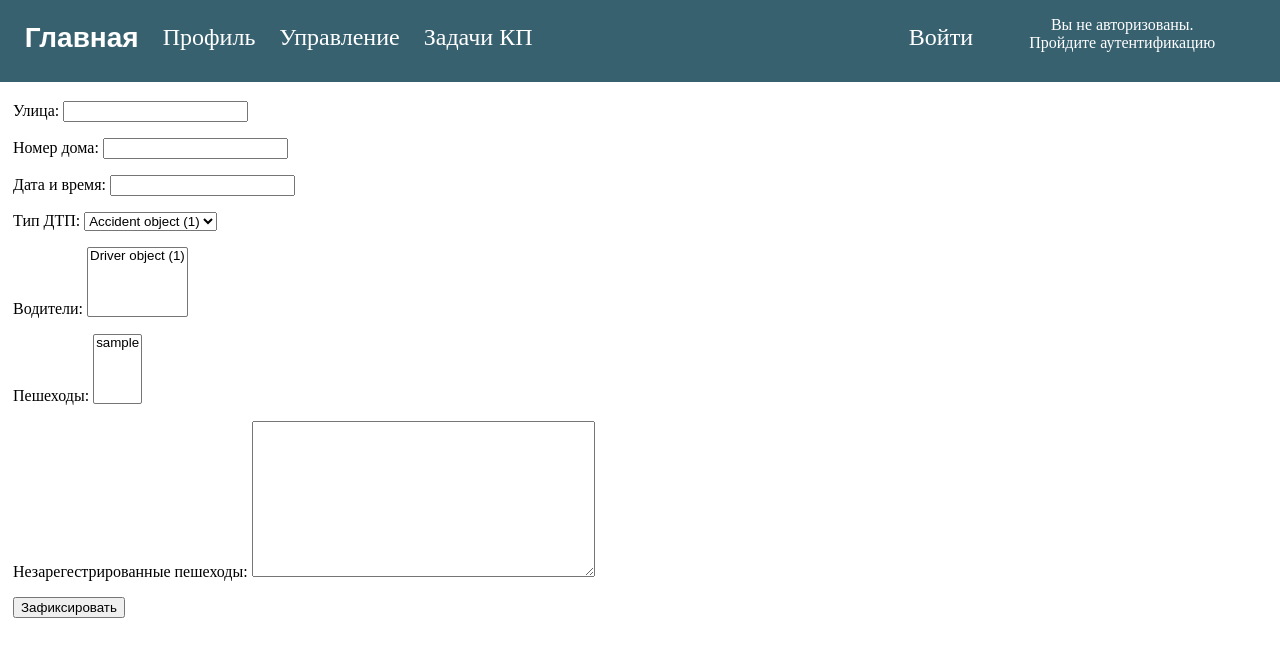
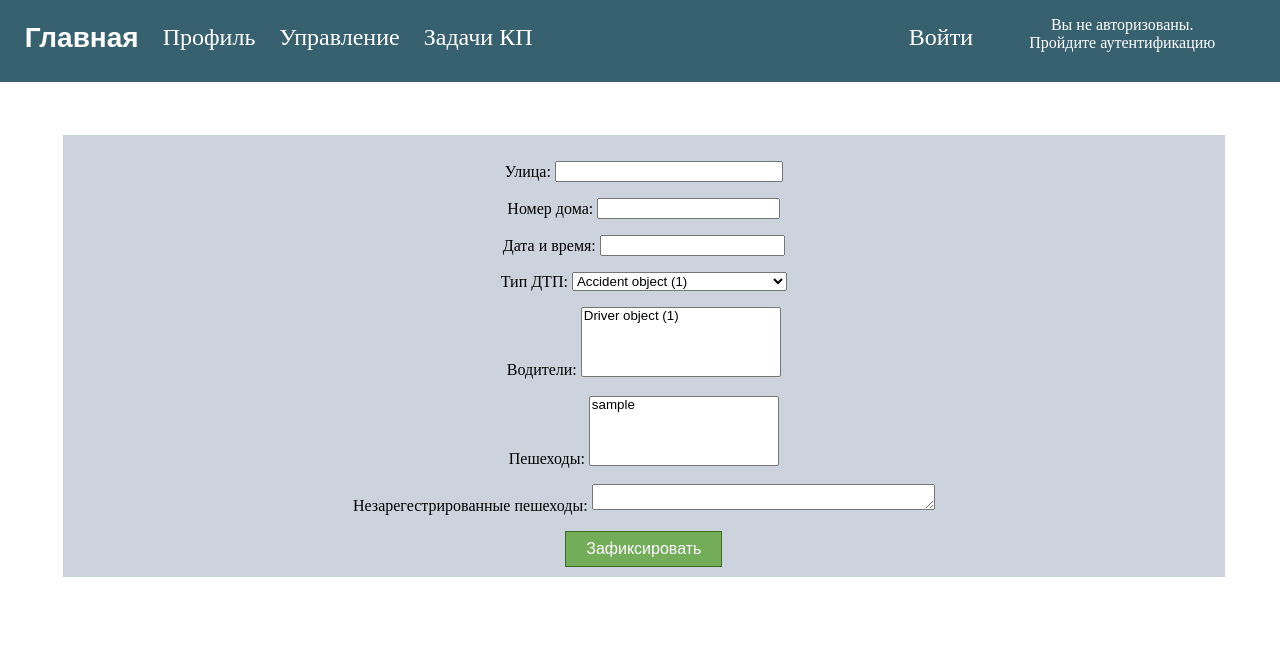
Before and after one commit to mykhailokukol/CourseProject_Spring2018, a Django app: page /control/fixate_accident/ in a window 1280 px wide. Shown: the top 657 px of the page. Run offline with Django 3.2, Linux system fonts and the light colour scheme; tables that the repository leaves empty hold one stand-in row (values such as "Sample post"); some web fonts are replaced.

Commit message:
Добавил немного верстки

```diff
--- a/static/css/common.css
+++ b/static/css/common.css
@@ -6,3 +6,27 @@
   /* background-color: skyblue; */
   font-family: 'Gabriela', serif;
 }
+
+.btn-success {
+	filter:progid:DXImageTransform.Microsoft.gradient(startColorstr='#74ad5a', endColorstr='#68a54b',GradientType=0);
+	background-color:#74ad5a;
+	border:1px solid #3b6e22;
+	display:inline-block;
+	cursor:pointer;
+	color:#ffffff;
+	font-size:16px;
+	padding:8px 20px;
+	text-decoration:none;
+}
+.btn-success:hover {
+	filter: progid:DXImageTransform.Microsoft.gradient(startColorstr='#68a54b', endColorstr='#74ad5a',GradientType=0);
+	background-color:#68a54b;
+}
+.btn-success:active {
+	position:relative;
+	top:1px;
+}
+
+textarea {
+  height: 20px;
+}
--- /dev/null
+++ b/static/css/control/fixate_accident.css
@@ -0,0 +1,36 @@
+.content {
+  width: calc(97% - 50px);
+}
+
+form {
+  margin: 50px;
+  width: calc(100% - 50px);
+  padding: 10px;
+  background-color: #ccd3dd;
+  text-align: center;
+}
+
+label {
+  vertical-align: middle;
+  text-align: center;
+}
+
+#id_street {
+  width: 220px;
+}
+
+#id_house {
+  width: 175px;
+}
+
+#id_type {
+  width: 215px;
+}
+
+#id_drivers {
+  width: 200px;
+}
+
+#id_pedestrians {
+  width: 190px;
+}
--- a/templates/main/control/fixate_accident.html
+++ b/templates/main/control/fixate_accident.html
@@ -5,7 +5,7 @@
     <meta charset="utf-8">
     <title>Фиксация ДТП</title>
     {% include 'public/fonts.html' %}
-    <link rel="stylesheet" href="">
+    <link rel="stylesheet" href="{% static 'css/control/fixate_accident.css' %}">
   </head>
   {% include 'public/header.html' %}
   <body>
@@ -13,7 +13,7 @@
       <form method="post">
         {% csrf_token %}
         {{ FixateAccidentForm.as_p }}
-        <input type="submit" name="fixate_accident" value="Зафиксировать">
+        <input type="submit" name="fixate_accident" value="Зафиксировать" class="btn-success">
       </form>
     </div>
   </body>
--- a/templates/main/control/fixate_violation.html
+++ b/templates/main/control/fixate_violation.html
@@ -5,7 +5,7 @@
     <meta charset="utf-8">
     <title>Фиксация нарушения</title>
     {% include 'public/fonts.html' %}
-    <link rel="stylesheet" href="">
+    <link rel="stylesheet" href="{% static 'css/control/fixate_violation.css' %}">
   </head>
   {% include 'public/header.html' %}
   <body>
@@ -13,7 +13,7 @@
       <form method="post">
         {% csrf_token %}
         {{ FixateViolationForm.as_p }}
-        <input type="submit" name="fixate_violation" value="Зафиксировать">
+        <input type="submit" name="fixate_violation" value="Зафиксировать" class="btn-success">
       </form>
     </div>
   </body>
--- a/templates/main/control/owners_info.html
+++ b/templates/main/control/owners_info.html
@@ -5,7 +5,7 @@
     <meta charset="utf-8">
     <title>Пользовательские нарушения и ДТП</title>
     {% include 'public/fonts.html' %}
-    <link rel="stylesheet" href="">
+    <link rel="stylesheet" href="{% static 'css/control/owners_info.css' %}">
   </head>
   {% include 'public/header.html' %}
   <body>
--- a/templates/main/control/send_email.html
+++ b/templates/main/control/send_email.html
@@ -5,7 +5,7 @@
     <meta charset="utf-8">
     <title>Отправить письмо владельцу ТС</title>
     {% include 'public/fonts.html' %}
-    <link rel="stylesheet" href="">
+    <link rel="stylesheet" href="{% static 'css/control/send_email.css' %}">
   </head>
   {% include 'public/header.html' %}
   <body>
@@ -13,7 +13,7 @@
       <form method="post">
         {% csrf_token %}
         {{ SendEmailForm.as_p }}
-        <input type="submit" name="submit" value="Отправить">
+        <input type="submit" name="submit" value="Отправить" class="btn-success">
       </form>
     </div>
   </body>
--- a/templates/main/control/violators.html
+++ b/templates/main/control/violators.html
@@ -5,15 +5,15 @@
     <meta charset="utf-8">
     <title>Нарушители</title>
     {% include 'public/fonts.html' %}
-    <link rel="stylesheet" href="">
+    <link rel="stylesheet" href="{% static 'css/control/violators.css' %}">
   </head>
   {% include 'public/header.html' %}
   <body>
     <div class="content">
       <table>
         <thead>
+          <th>Фамилия</th>
           <th>Имя</th>
-          <th>Фамилия</th>
         </thead>
         {% for violator in violators_query %}
           <tr>
```
Also changed, not shown: static/css/control/fixate_violation.css (added, +24 -0 lines), static/css/control/owners_info.css (added, +23 -0 lines), static/css/control/send_email.css (added, +24 -0 lines), static/css/control/violators.css (added, +18 -0 lines).
